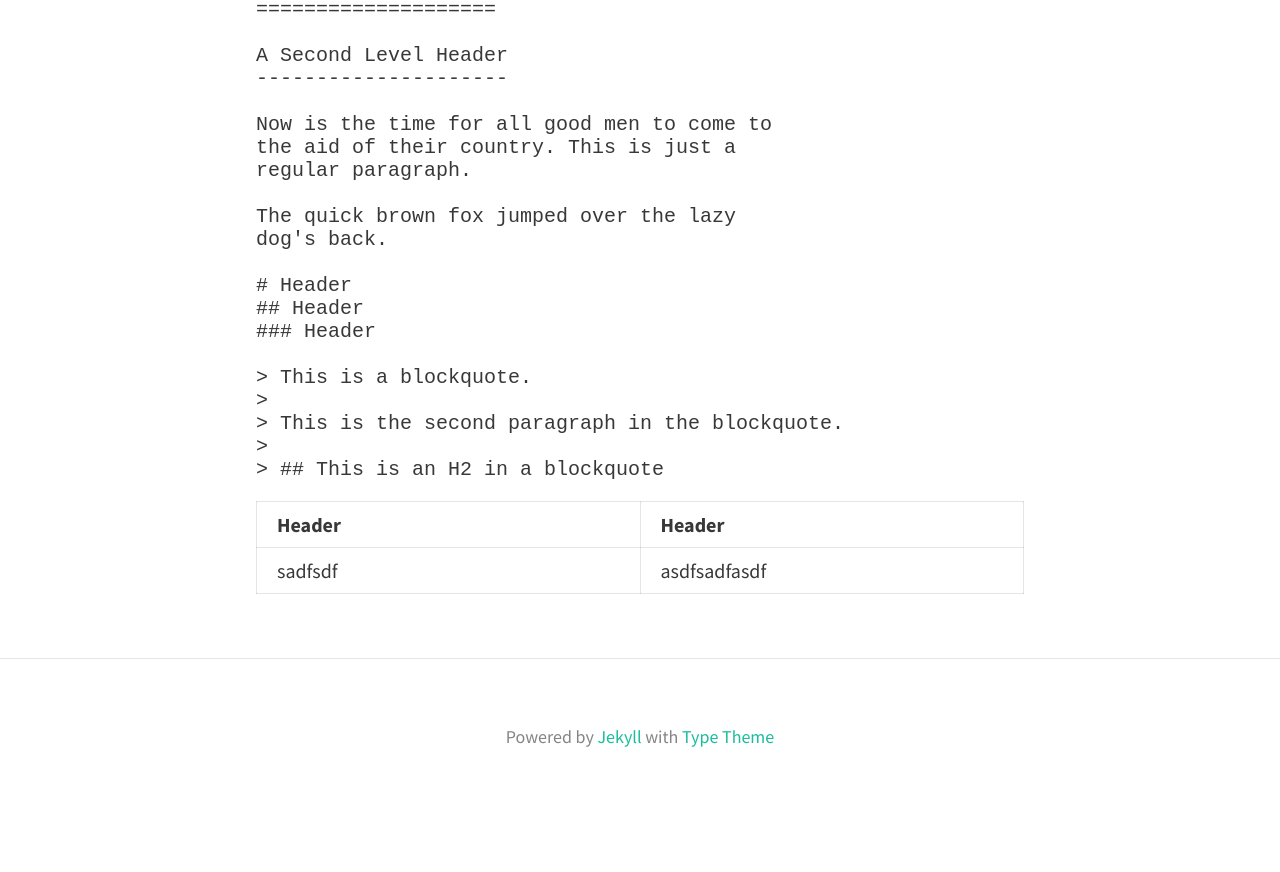
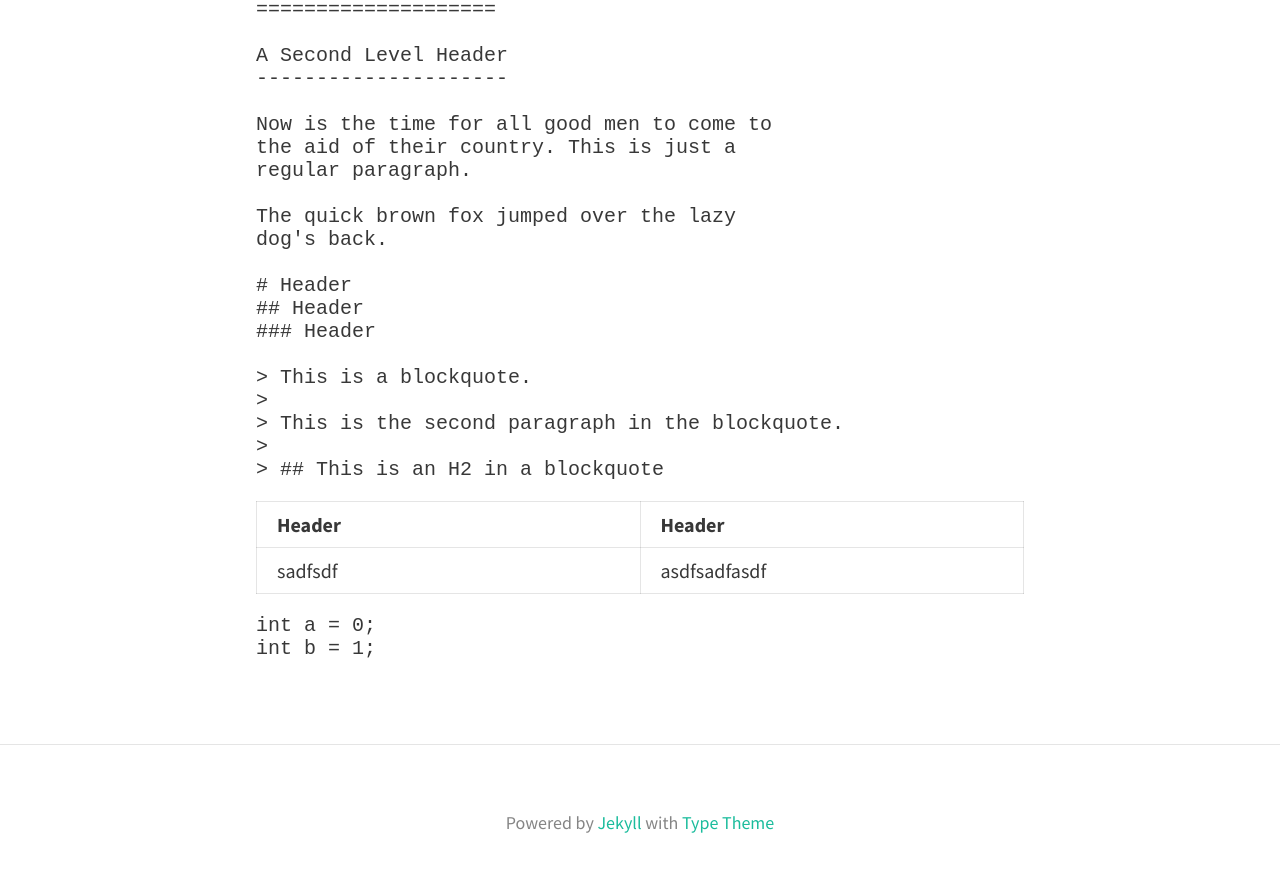
Before and after one commit to midone0930/midone0930.github.io, a Jekyll site: the page built from _posts/2018-03-06-test.md, in a window 1280 px wide and 900 px high, scrolled down 1118 px. Shown: the top 872 px of the window. Built offline with Jekyll 4.4.1, drawn with Linux system fonts in a browser that asks for light colours; nearby versions of some CDN libraries; before the commit the page ends 1932 px from its top, so only the background shows below that.

Commit message:
Update 2018-03-06-test.md

```diff
--- a/_posts/2018-03-06-test.md
+++ b/_posts/2018-03-06-test.md
@@ -55,3 +55,9 @@ dog's back.
 |Header|Header|
 |---|---|
 |sadfsdf|asdfsadfasdf|
+
+
+~~~
+int a = 0;
+int b = 1;
+~~~
```
